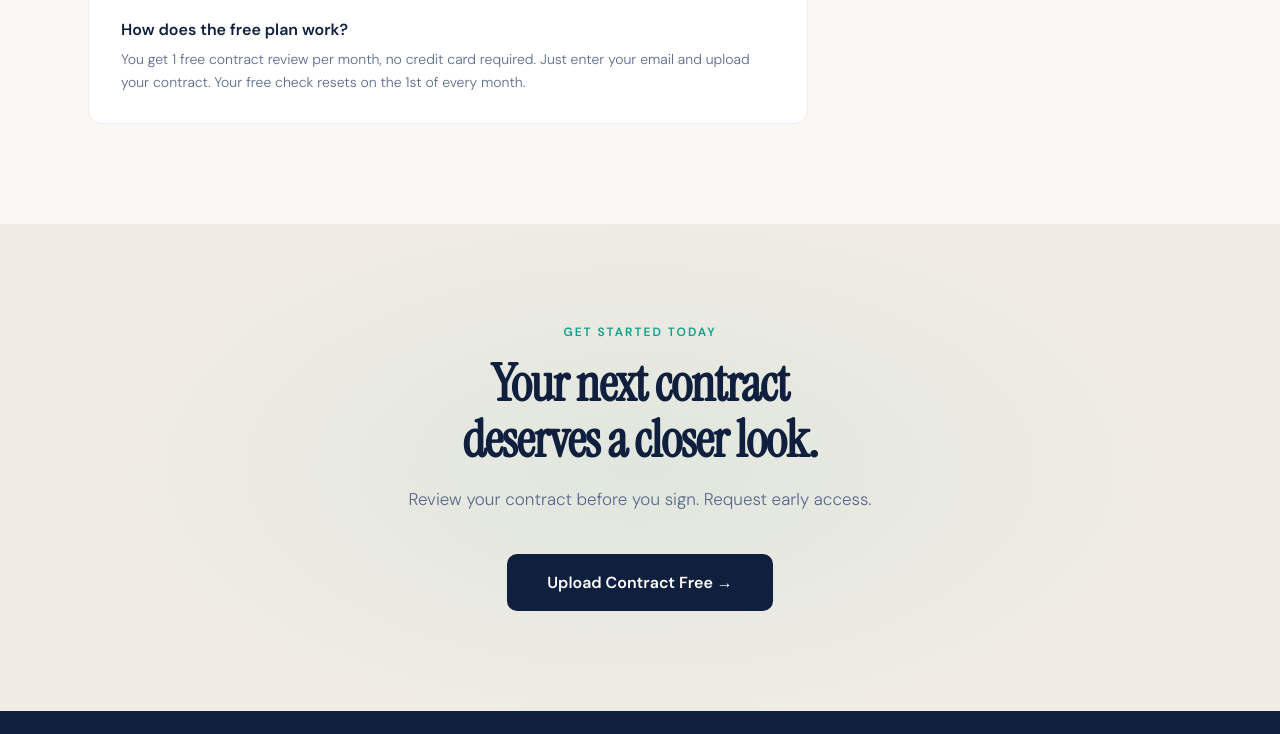
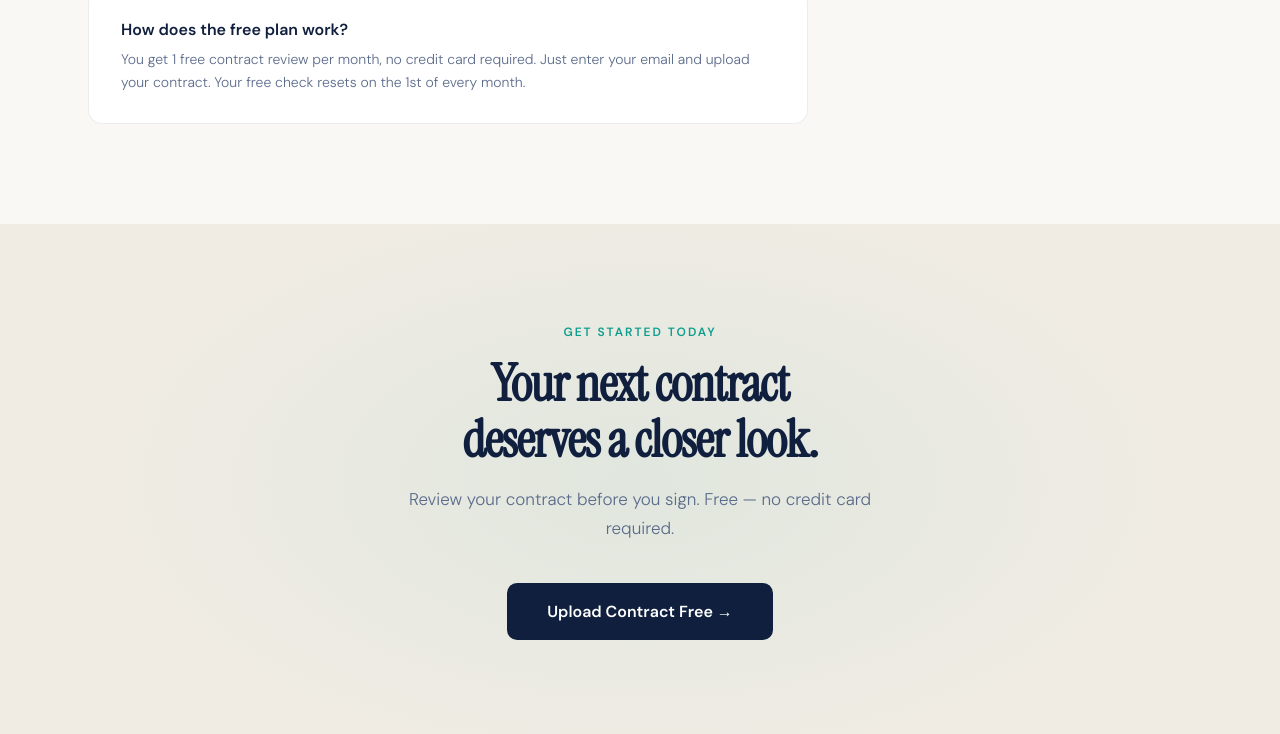
Before and after one commit to TD262/checkmycontract, a website: page index.html in a window 1280 px wide. Shown: the part 4750-5484 px from the top of the page. Drawn offline with Linux system fonts and the light colour scheme.

Commit message:
Remove waitlist CTAs, point to app directly

```diff
--- a/index.html
+++ b/index.html
@@ -1139,9 +1139,9 @@
   <div style="position:relative; z-index:2;">
     <div class="section-label" style="text-align:center;">Get started today</div>
     <h2 class="section-title" style="text-align:center;">Your next contract<br/>deserves a closer look.</h2>
-    <p class="section-sub">Review your contract before you sign. Request early access.</p>
-    <a href="#" class="btn-primary" style="font-size:16px; padding:18px 40px;" onclick="openWaitlist();return false;">
-  Upload Contract Free →
+    <p class="section-sub">Review your contract before you sign. Free — no credit card required.</p>
+    <a href="/app.html" class="btn-primary" style="font-size:16px; padding:18px 40px;">
+      Upload Contract Free →
     </a>
   </div>
 </section>
```
